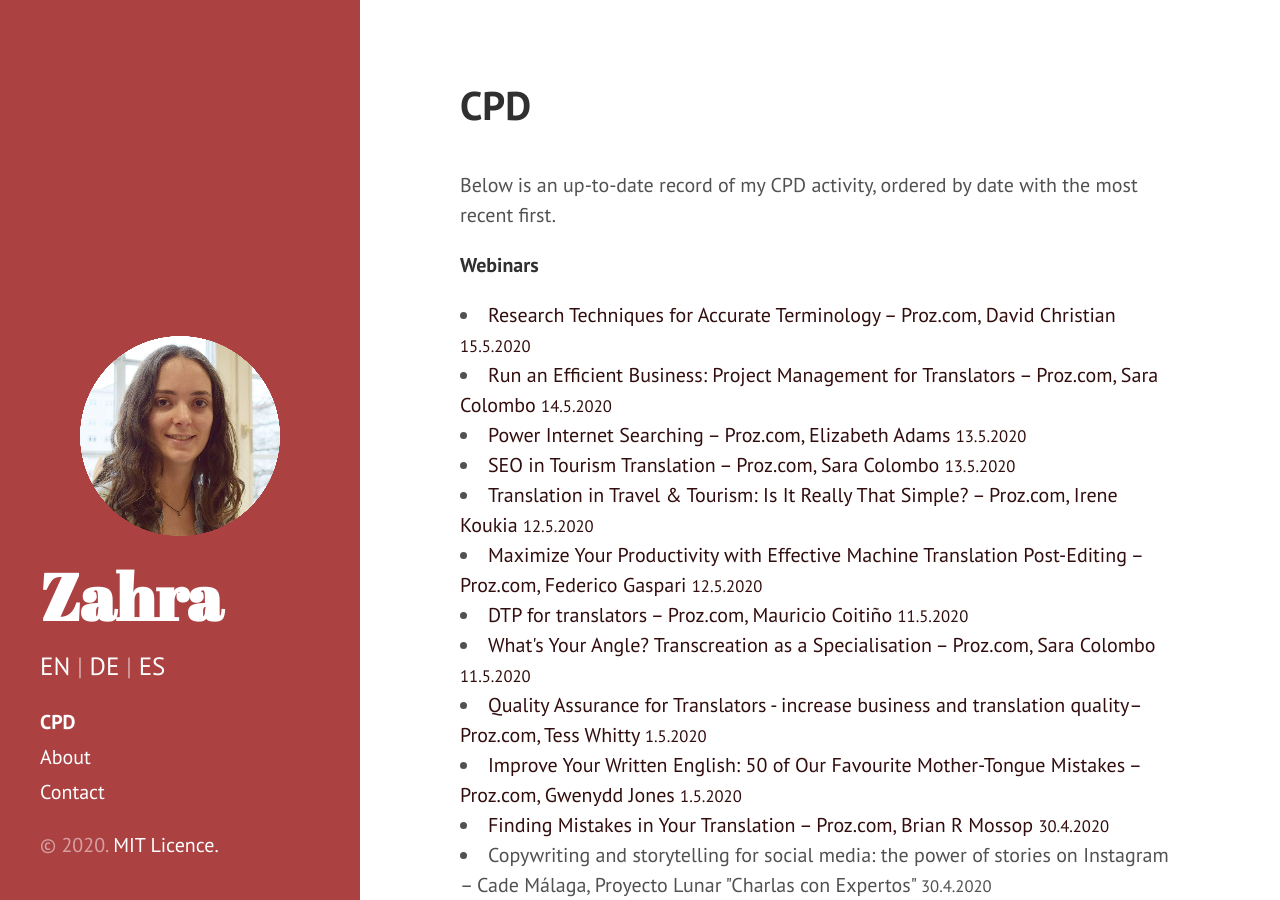
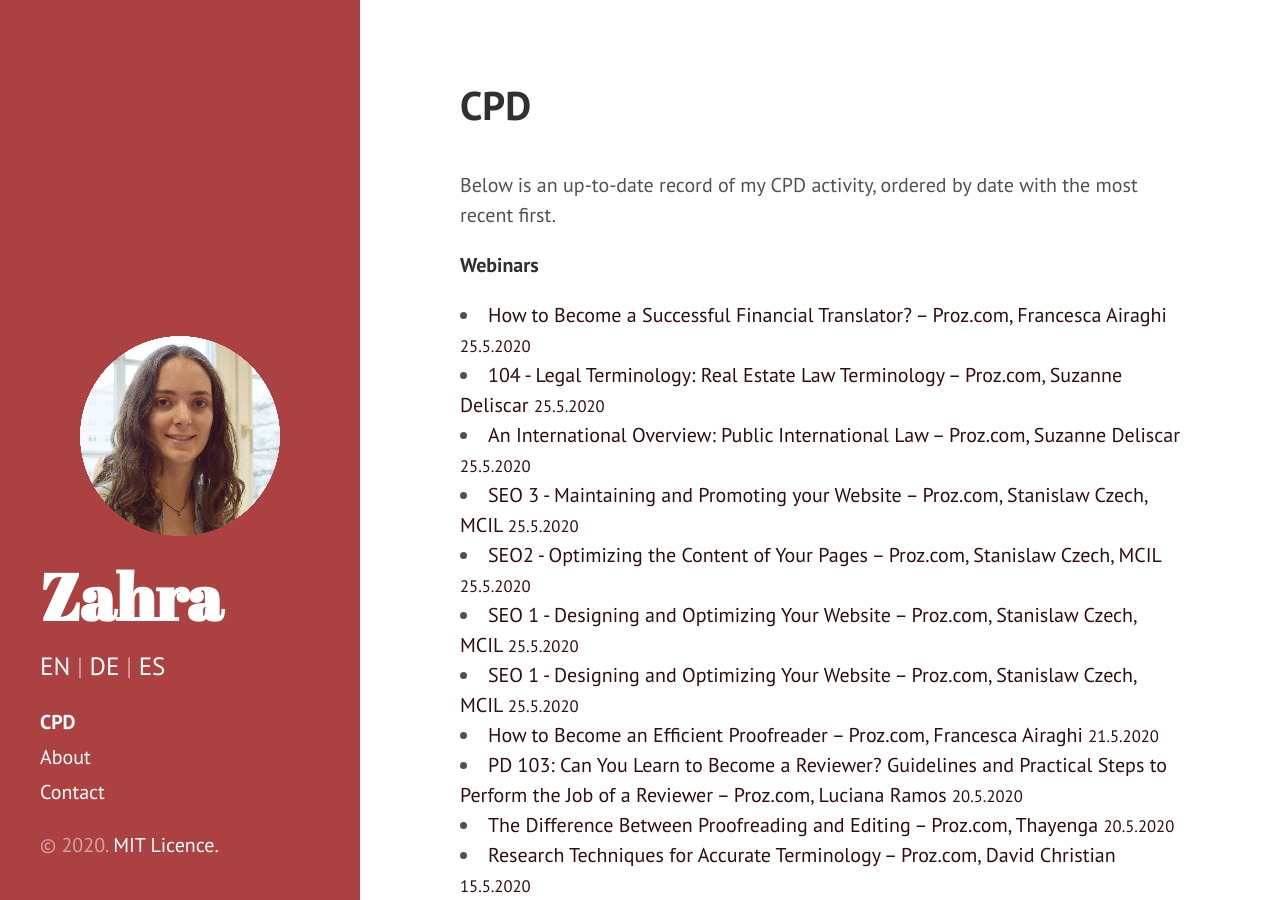
Before and after one commit to Zahra-Claire-Bahrani-Peacock/zahra-claire-bahrani-peacock.github.io, a Jekyll site: the page built from CPD.md, in a window 1280 px wide and 900 px high. Built offline with Jekyll 4.4.1, drawn with Linux system fonts in a browser that asks for light colours; some of the changed text lies outside the part shown.

Commit message:
Update CPD.md

```diff
--- a/CPD.md
+++ b/CPD.md
@@ -9,6 +9,25 @@ Below is an up-to-date record of my CPD activity, ordered by date with the most
 
 **Webinars**
 
+<li><a href="https://videos.proz.com/videos/how-to-become-a-successful-financial-translator-138" target="_blank">How to Become a Successful Financial Translator? – Proz.com, Francesca Airaghi <small>25.5.2020</small></a></li>
+
+<li><a href="https://videos.proz.com/videos/104-legal-terminology-real-estate-law-terminology-1982" target="_blank">104 - Legal Terminology: Real Estate Law Terminology – Proz.com, Suzanne Deliscar <small>25.5.2020</small></a></li>
+
+<li><a href="https://videos.proz.com/videos/an-international-overview-public-international-law-139" target="_blank">An International Overview: Public International Law – Proz.com, Suzanne Deliscar <small>25.5.2020</small></a></li>
+
+<li><a href="https://videos.proz.com/videos/seo-3-maintaining-and-promoting-your-website-2027" target="_blank">SEO 3 - Maintaining and Promoting your Website – Proz.com, Stanislaw Czech, MCIL <small>25.5.2020</small></a></li>
+
+<li><a href="https://videos.proz.com/videos/seo-2-optimizing-content-of-your-pages-2034" target="_blank">SEO2 - Optimizing the Content of Your Pages – Proz.com, Stanislaw Czech, MCIL <small>25.5.2020</small></a></li>
+
+<li><a href="https://videos.proz.com/videos/seo-1-designing-and-optimizing-your-website-2040" target="_blank">SEO 1 - Designing and Optimizing Your Website – Proz.com, Stanislaw Czech, MCIL <small>25.5.2020</small></a></li>
+
+<li><a href="https://videos.proz.com/videos/seo-1-designing-and-optimizing-your-website-2040" target="_blank">SEO 1 - Designing and Optimizing Your Website – Proz.com, Stanislaw Czech, MCIL <small>25.5.2020</small></a></li>
+
+<li><a href="https://videos.proz.com/videos/how-to-become-an-efficient-proofreader-132" target="_blank">How to Become an Efficient Proofreader – Proz.com, Francesca Airaghi <small>21.5.2020</small></a></li>
+
+<li><a href="https://videos.proz.com/videos/pd-103-can-you-learn-to-become-a-reviewer-guidelines-and-practical-steps-to-perform-the-job-of-a-reviewer-1632" target="_blank">PD 103: Can You Learn to Become a Reviewer? Guidelines and Practical Steps to Perform the Job of a Reviewer – Proz.com, Luciana Ramos <small>20.5.2020</small></a></li>
+
+<li><a href="https://videos.proz.com/videos/the-difference-between-proofreading-and-editing-4" target="_blank">The Difference Between Proofreading and Editing – Proz.com, Thayenga <small>20.5.2020</small></a></li>
 
 <li><a href="https://videos.proz.com/videos/research-techniques-for-accurate-terminology-1301" target="_blank">Research Techniques for Accurate Terminology – Proz.com, David Christian <small>15.5.2020</small></a></li>
 
@@ -65,6 +84,10 @@ https://videos.proz.com/videos/quality-assurance-for-translators-increase-busine
 
 **Lectures**
 
+<li><a href="https://www.hayfestival.com/p-16779-tim-harford.aspx" target="_blank">The Next Fifty Things that Made the Modern Economy – live talk, Hay Festival <small>25.5.2020</small></a></li>
+
+<li><a href="https://www.hayfestival.com/p-16752-esther-duflo-chaired-by-evan-davis.aspx" target="_blank">Good Economics for Hard Times: Better Answers to Our Biggest Problems – live talk, Hay Festival <small>22.5.2020</small></a></li>
+
 <li><a href="https://www.york.ac.uk/news-and-events/events/public-lectures/spring-2020/american-update/" target="_blank">American Politics Update: The effect on the Trump impeachment and the Democratic primaries – University of York <small>5.2.2020</small></a></li>
 
 <li><a href="http://www.lakel-translation.de/" target="_blank">Marketing for interpreters and translators – Jeannette Lakèl from the BDÜ <small>June 2018</small></a></li>
```
